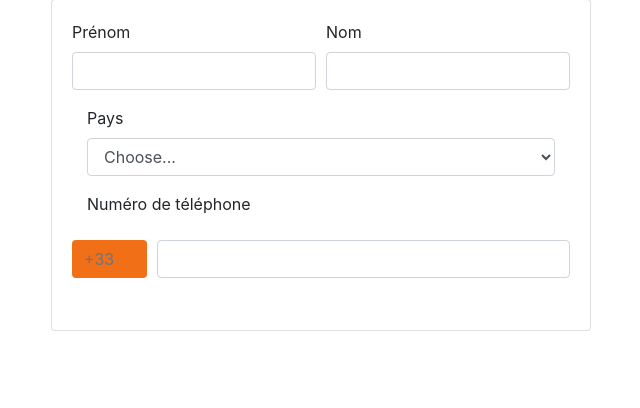
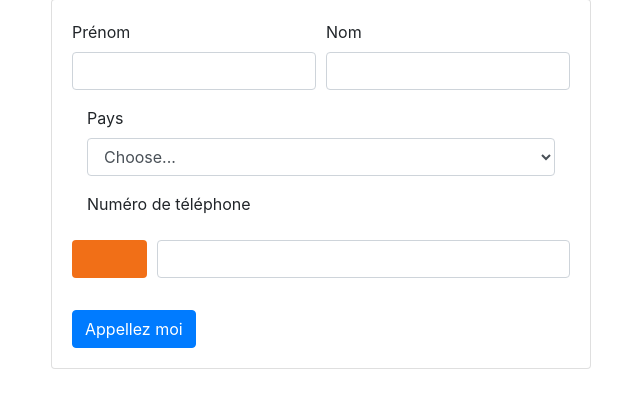
Before and after one commit to DarkChyper/CallBackTool, a Symfony app: template templates/call_back/home.html.twig in a window 1280 px wide. Shown: the part 91-499 px from the top of the page, without its empty margins (319-959 px from the left). Run offline with Twig, Linux system fonts and the light colour scheme; the template is opened without the code that fills it, so the values that code supplies are empty; some libraries are stand-ins or nearby versions.

Commit message:
ajout du bouton callback form

```diff
--- a/templates/call_back/form/form_callback.html.twig
+++ b/templates/call_back/form/form_callback.html.twig
@@ -23,7 +23,7 @@
         </div>
         <div class="form-row">
             <div class="form-group col-md-2">
-                <input type="text" class="form-control disable" id="cbfInd" disabled placeholder="+33">
+                <input type="text" class="form-control" id="cbfInd" disabled>
             </div>
             <div class="form-group col-md-10">
                 <input type="text" class="form-control" id="cbfPhone">
@@ -31,4 +31,5 @@
             </div>
         </div>
     </div>
+    <button type="submit" class="btn btn-primary">Appellez moi</button>
 </form>
```
